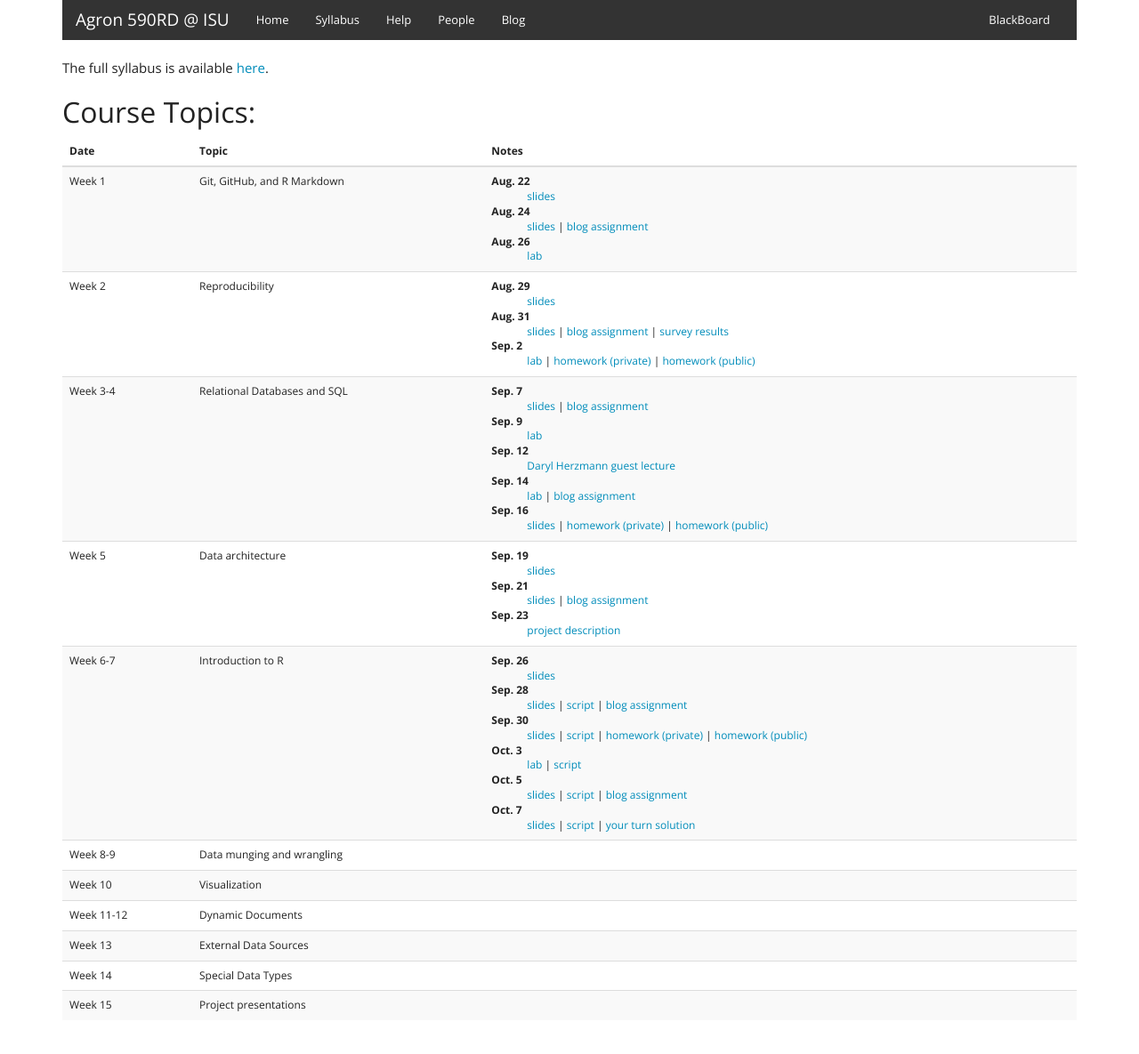
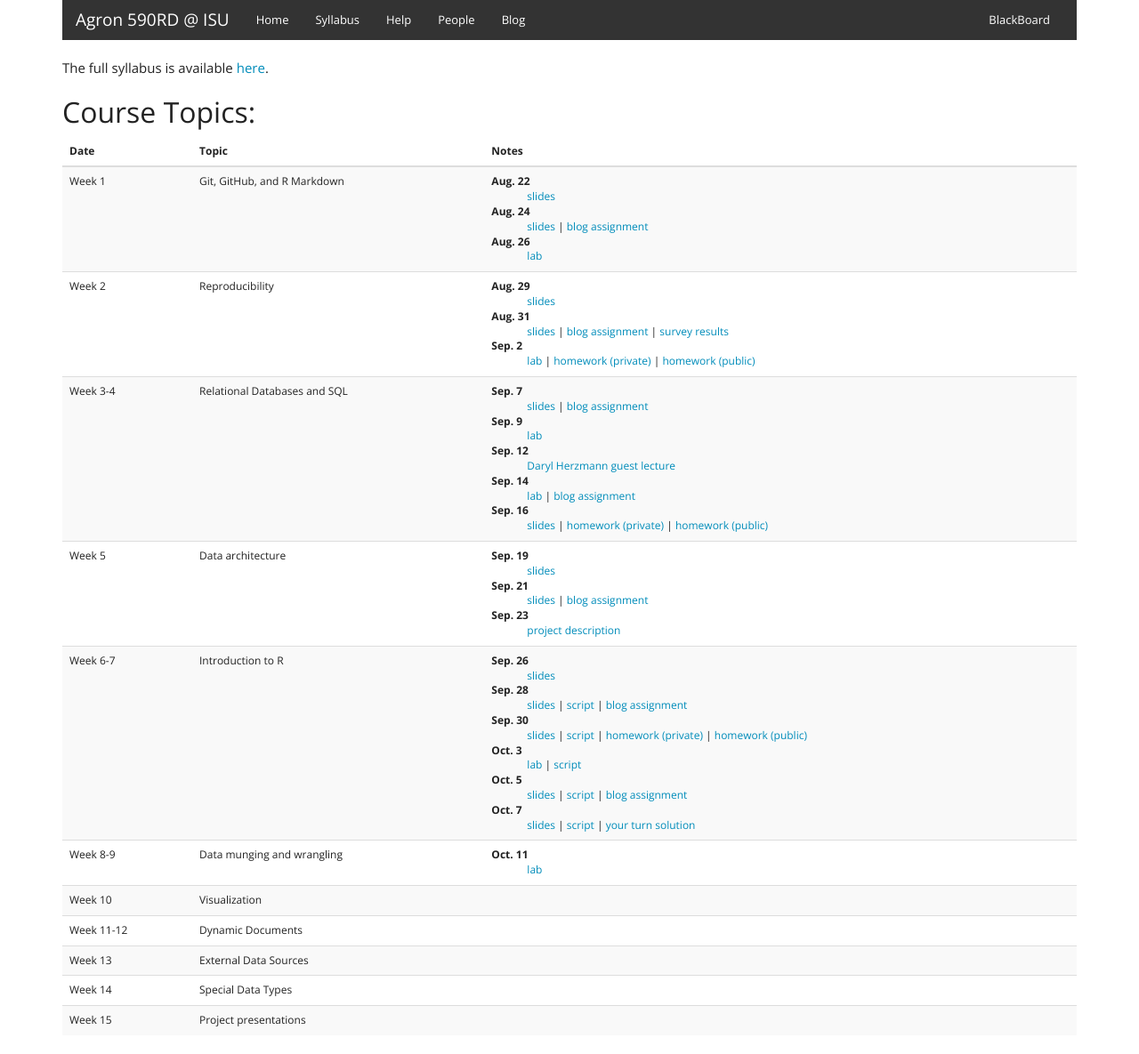
Before and after one commit to agron590-ISU/agron590-ISU.github.io, a Jekyll site: the page built from syllabus.html, in a window 1280 px wide. Shown: the whole page at 89% size. Built offline with Jekyll 4.4.1, drawn with Linux system fonts in a browser that asks for light colours.

Commit message:
Add Oct. 10 lab link

```diff
--- a/syllabus.html
+++ b/syllabus.html
@@ -100,7 +100,12 @@ The full syllabus is available <a href="http://agron590-isu.github.io/materials/
       <tr>
         <td>Week 8-9</td>
         <td>Data munging and wrangling</td>
-        <td></td>
+        <td>
+          <dl>
+          <dt>Oct. 11</dt>
+          <dd><a href="../materials/week_08/data_cleaning/slides.html" target=_blank>lab</a></dd>
+        </dl>
+        </td>
       </tr>
       <tr>
         <td>Week 10</td>
```
